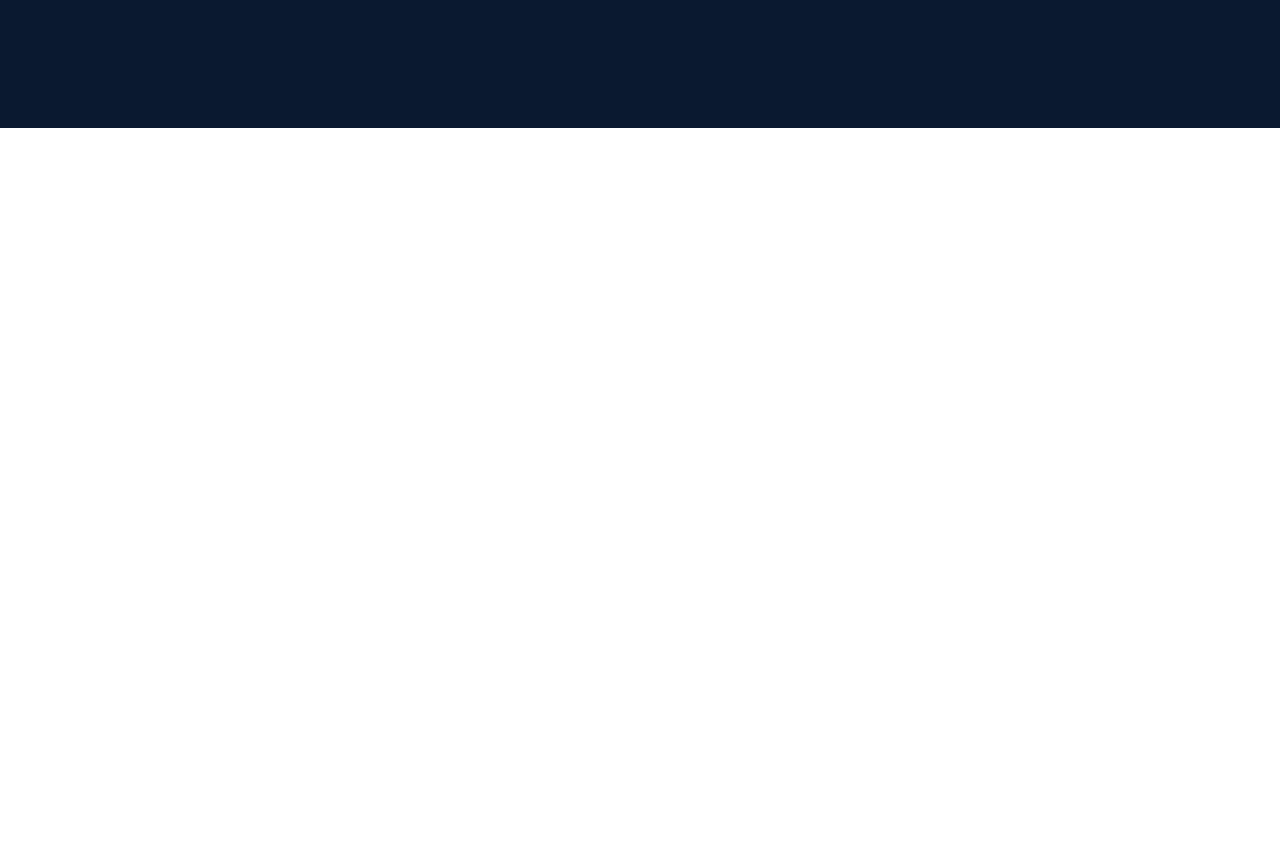
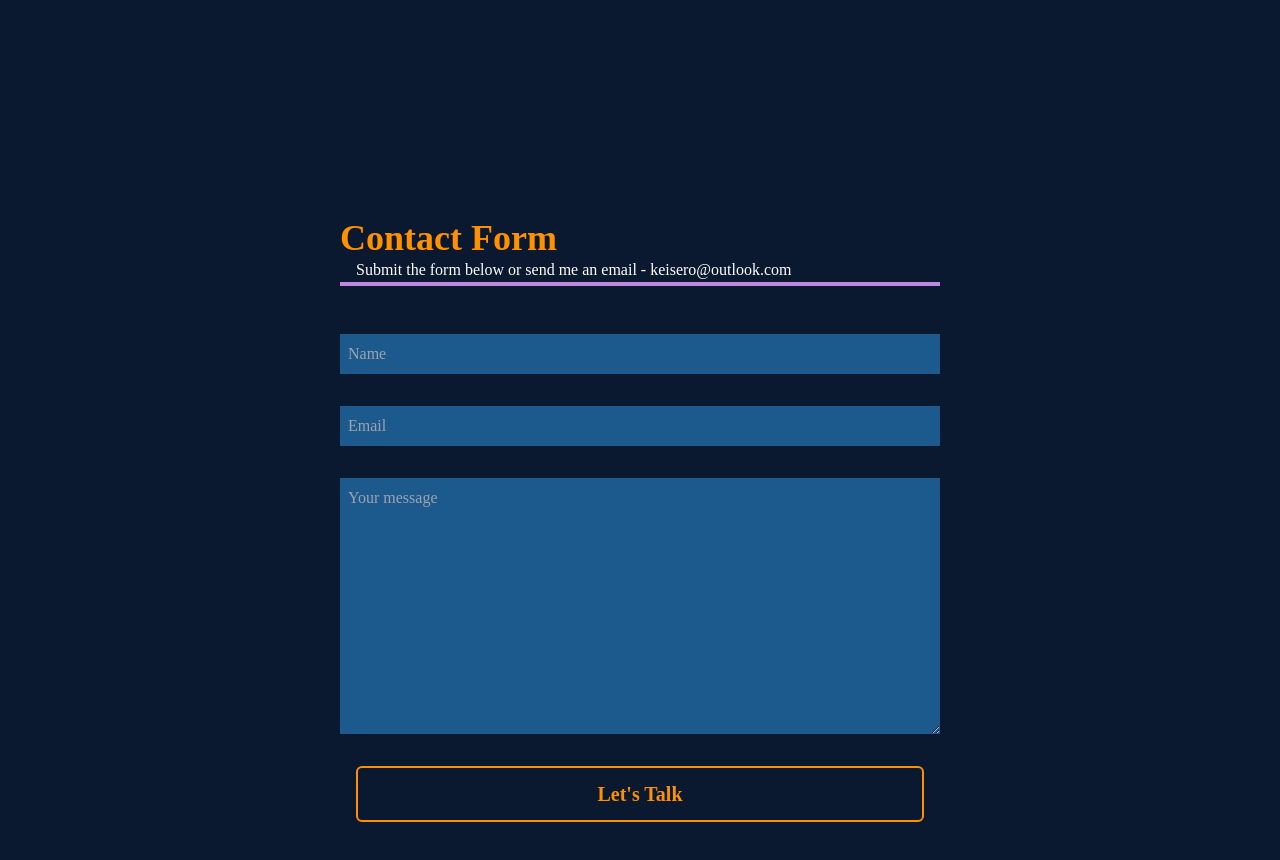
Before and after one commit to OleMartinKeis/OMK-Portfolio-2, a React (Vite) app: page / in a window 1280 px wide. Shown: the part 2580-3440 px from the top of the page. Before the commit the page ends 2708 px from the top, so only its background shows below. Built offline with nearby package versions, Linux system fonts and the light colour scheme; a web font is replaced by a local one.

Commit message:
Imported contact section

```diff
--- a/src/App.jsx
+++ b/src/App.jsx
@@ -1,14 +1,12 @@
-import { useState } from "react";
 import "./App.css";
 import Navbar from "./components/navbar";
 import Home from "./components/home";
 import About from "./components/about";
 import Skills from "./components/skills";
 import Work from "./components/work";
+import Contact from "./components/contact";
 
 function App() {
-    const [count, setCount] = useState(0);
-
     return (
         <>
             <div>
@@ -17,6 +15,7 @@ function App() {
                 <About />
                 <Skills />
                 <Work />
+                <Contact />
             </div>
         </>
     );
```
